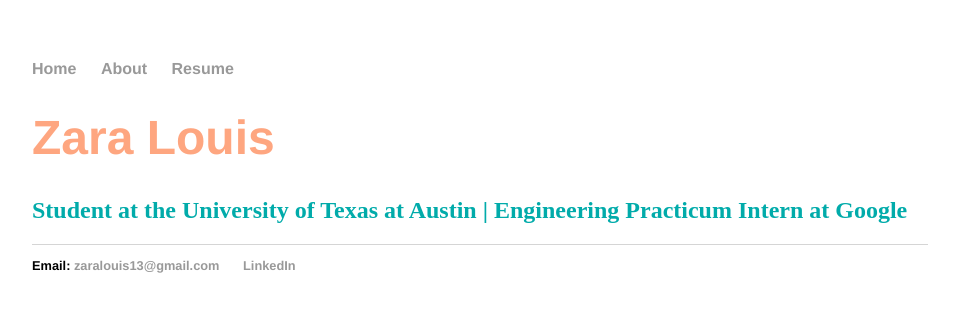
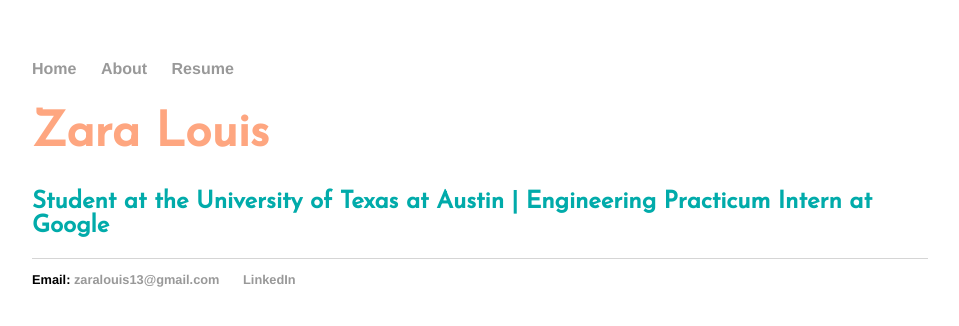
Before and after one commit to zaralouis/zaralouis.github.io, a Jekyll site: the page built from index.html, in a window 1280 px wide. Shown: the top 326 px of the page, without its empty margins (160-1119 px from the left). Built offline with Jekyll 4.4.1, drawn with Linux system fonts in a browser that asks for light colours.

Commit message:
Update main.css

```diff
--- a/css/main.css
+++ b/css/main.css
@@ -21,7 +21,11 @@ a:hover {
 }
 h1 {
     font-size: 3em;
-    font-family:'Helvetica', 'Arial', 'Sans-Serif';
+    font-family: 'Josefin Sans', sans-serif;
+}
+
+h2 {
+  font-family: 'Josefin Sans', sans-serif;
 }
 p {
     font-size: 1.5em;
```
